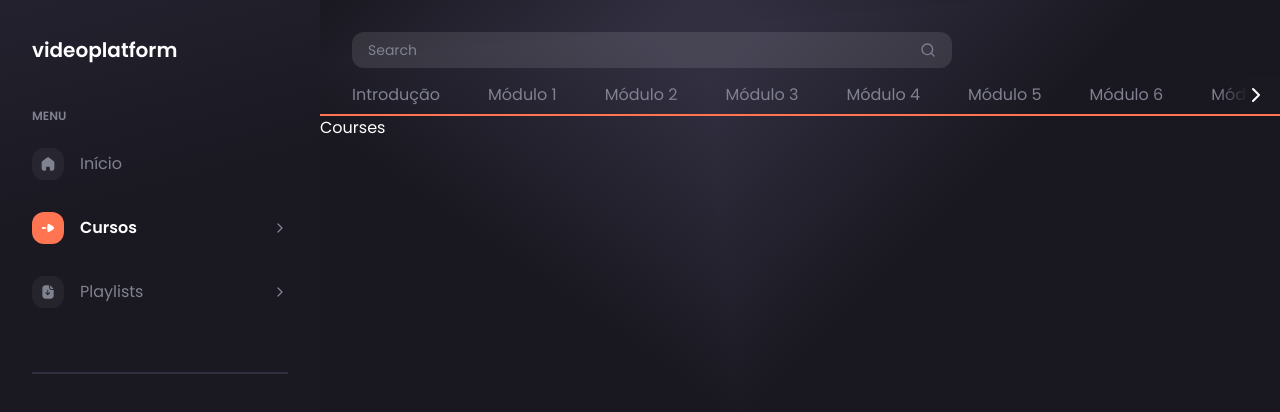
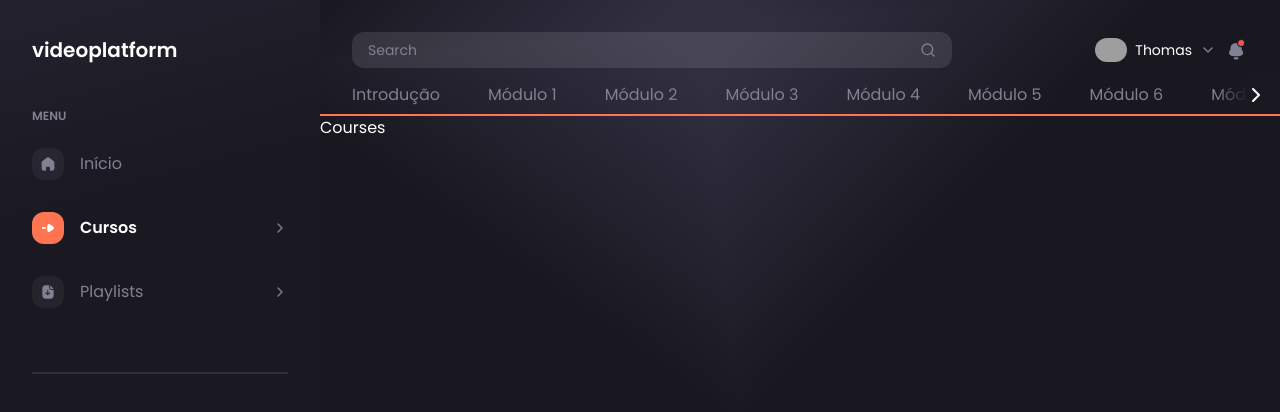
Before and after one commit to pedrogrigorio/next.js-course-platform, a Next.js app in the folder frontend/: page /courses in a window 1280 px wide. Shown: the top 412 px of the page. Built offline with nearby package versions, Linux system fonts and the light colour scheme; grey boxes are pictures that could not be loaded.

Commit message:
show user information on top of screen

```diff
--- a/frontend/next.config.js
+++ b/frontend/next.config.js
@@ -1,4 +1,8 @@
 /** @type {import('next').NextConfig} */
-const nextConfig = {}
+const nextConfig = {
+  images: {
+    domains: ['img.freepik.com', 'as1.ftcdn.net'],
+  },
+}
 
 module.exports = nextConfig
--- /dev/null
+++ b/frontend/src/components/icons/Notification.tsx
@@ -0,0 +1,22 @@
+interface IconProps {
+  size: number
+}
+
+export default function Notification({ size }: IconProps) {
+  return (
+    <svg
+      width={size}
+      height={size}
+      viewBox="0 0 24 24"
+      fill="none"
+      xmlns="http://www.w3.org/2000/svg"
+    >
+      <path
+        fillRule="evenodd"
+        clipRule="evenodd"
+        d="M17.6726 10.5524C17.6726 11.599 17.9492 12.2159 18.5579 12.9268C19.0192 13.4505 19.1667 14.1228 19.1667 14.8522C19.1667 15.5807 18.9273 16.2723 18.4478 16.8338C17.82 17.5069 16.9346 17.9366 16.031 18.0113C14.7216 18.1229 13.4114 18.2169 12.0837 18.2169C10.7553 18.2169 9.44587 18.1607 8.13646 18.0113C7.23205 17.9366 6.34668 17.5069 5.71972 16.8338C5.24018 16.2723 5 15.5807 5 14.8522C5 14.1228 5.14825 13.4505 5.60874 12.9268C6.23653 12.2159 6.49493 11.599 6.49493 10.5524V10.1974C6.49493 8.79578 6.84444 7.87926 7.56416 6.98204C8.63422 5.67357 10.3495 4.88882 12.0465 4.88882H12.121C13.8545 4.88882 15.6252 5.71134 16.677 7.07605C17.3595 7.95479 17.6726 8.8327 17.6726 10.1974V10.5524ZM9.64472 19.9395C9.64472 19.5199 10.0298 19.3277 10.386 19.2454C10.8026 19.1573 13.3411 19.1573 13.7576 19.2454C14.1138 19.3277 14.4989 19.5199 14.4989 19.9395C14.4782 20.339 14.2438 20.6932 13.92 20.9182C13.5001 21.2455 13.0073 21.4528 12.4921 21.5275C12.2072 21.5644 11.9273 21.5653 11.6523 21.5275C11.1363 21.4528 10.6435 21.2455 10.2245 20.9173C9.89981 20.6932 9.66542 20.339 9.64472 19.9395Z"
+        fill="#808191"
+      />
+    </svg>
+  )
+}
--- /dev/null
+++ b/frontend/src/components/icons/NotificationDot.tsx
@@ -0,0 +1,30 @@
+interface IconProps {
+  size: number
+}
+
+export default function NotificationDot({ size }: IconProps) {
+  return (
+    <svg
+      width={size}
+      height={size}
+      viewBox="0 0 24 24"
+      fill="none"
+      xmlns="http://www.w3.org/2000/svg"
+    >
+      <path
+        fillRule="evenodd"
+        clipRule="evenodd"
+        d="M17.6726 10.5524C17.6726 11.599 17.9492 12.2159 18.5579 12.9268C19.0192 13.4505 19.1667 14.1228 19.1667 14.8522C19.1667 15.5807 18.9273 16.2723 18.4478 16.8338C17.82 17.5069 16.9346 17.9366 16.031 18.0113C14.7216 18.1229 13.4114 18.2169 12.0837 18.2169C10.7553 18.2169 9.44587 18.1607 8.13646 18.0113C7.23205 17.9366 6.34668 17.5069 5.71972 16.8338C5.24018 16.2723 5 15.5807 5 14.8522C5 14.1228 5.14825 13.4505 5.60874 12.9268C6.23653 12.2159 6.49493 11.599 6.49493 10.5524V10.1974C6.49493 8.79578 6.84444 7.87926 7.56416 6.98204C8.63422 5.67357 10.3495 4.88882 12.0465 4.88882H12.121C13.8545 4.88882 15.6252 5.71134 16.677 7.07605C17.3595 7.95479 17.6726 8.8327 17.6726 10.1974V10.5524ZM9.64472 19.9395C9.64472 19.5199 10.0298 19.3277 10.386 19.2454C10.8026 19.1573 13.3411 19.1573 13.7576 19.2454C14.1138 19.3277 14.4989 19.5199 14.4989 19.9395C14.4782 20.339 14.2438 20.6932 13.92 20.9182C13.5001 21.2455 13.0073 21.4528 12.4921 21.5275C12.2072 21.5644 11.9273 21.5653 11.6523 21.5275C11.1363 21.4528 10.6435 21.2455 10.2245 20.9173C9.89981 20.6932 9.66542 20.339 9.64472 19.9395Z"
+        fill="#808191"
+      />
+      <circle
+        cx="17.0833"
+        cy="5"
+        r="3.6"
+        fill="#EC5252"
+        stroke="#1E2127"
+        strokeWidth="1.2"
+      />
+    </svg>
+  )
+}
--- a/frontend/src/components/layout/Topbar/index.tsx
+++ b/frontend/src/components/layout/Topbar/index.tsx
@@ -1,11 +1,13 @@
 import ModulesTabs from '../ModulesTabs'
 import SearchBox from '@/components/ui/SearchBox'
+import User from '@/components/ui/User'
 
 export default function Topbar() {
   return (
     <div className="flex h-auto w-full flex-col">
-      <div className="flex px-8 pb-2 pt-8">
+      <div className="flex justify-between px-8 pb-2 pt-8">
         <SearchBox />
+        <User />
       </div>
       <ModulesTabs />
     </div>
--- /dev/null
+++ b/frontend/src/components/ui/User/index.tsx
@@ -0,0 +1,20 @@
+import NotificationDot from '@/components/icons/NotificationDot'
+import { ChevronDown } from 'lucide-react'
+import Image from 'next/image'
+
+export default function User() {
+  return (
+    <div className="flex items-center gap-2">
+      <Image
+        width={32}
+        height={32}
+        alt="avatar"
+        src="https://as1.ftcdn.net/v2/jpg/02/65/72/98/1000_F_265729869_mYcOBHGd1ifo9ocwmfDIc4tl5jN7M7sy.jpg"
+        className="rounded-full"
+      />
+      <span className="text-sm">Thomas</span>
+      <ChevronDown size={16} color="#808191" />
+      <NotificationDot size={24} />
+    </div>
+  )
+}
```
Also changed, not shown: frontend/src/assets/svg/Notification.svg (added), frontend/src/assets/svg/NotificationDot.svg (added).
